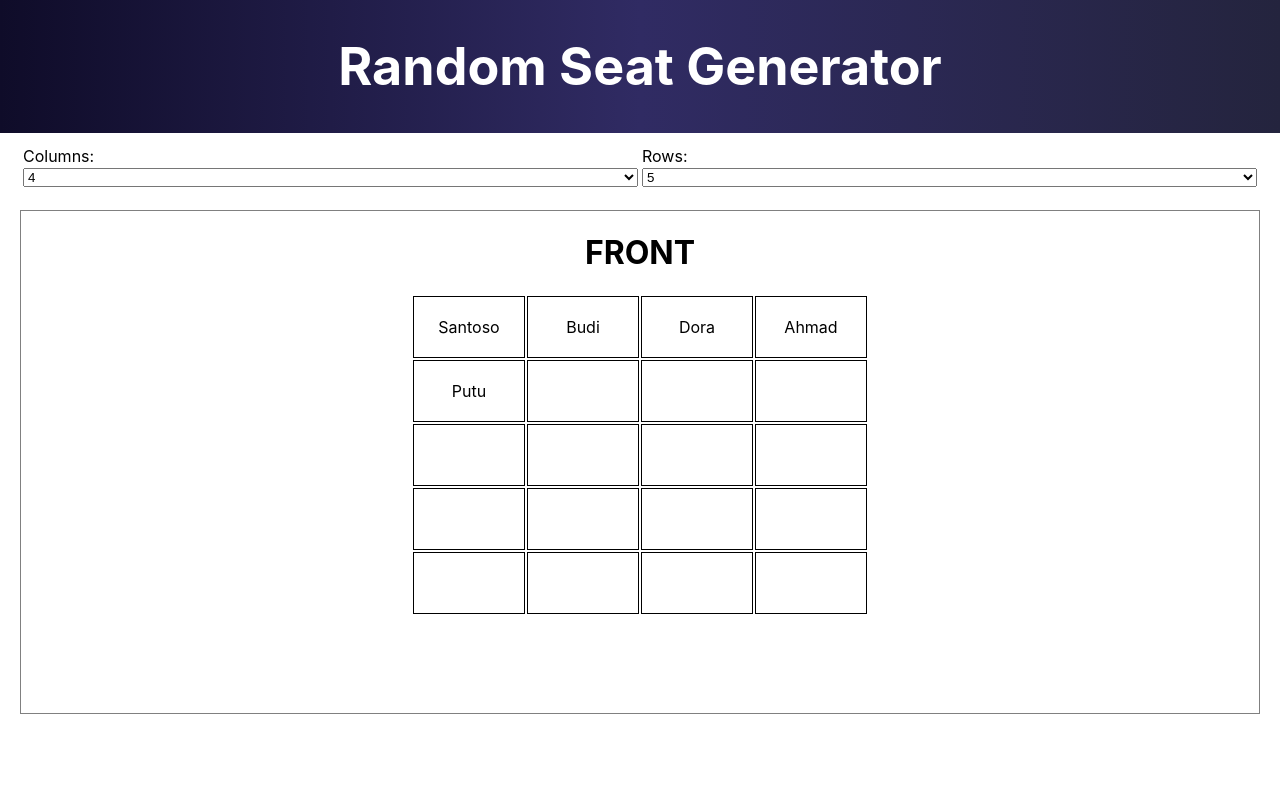
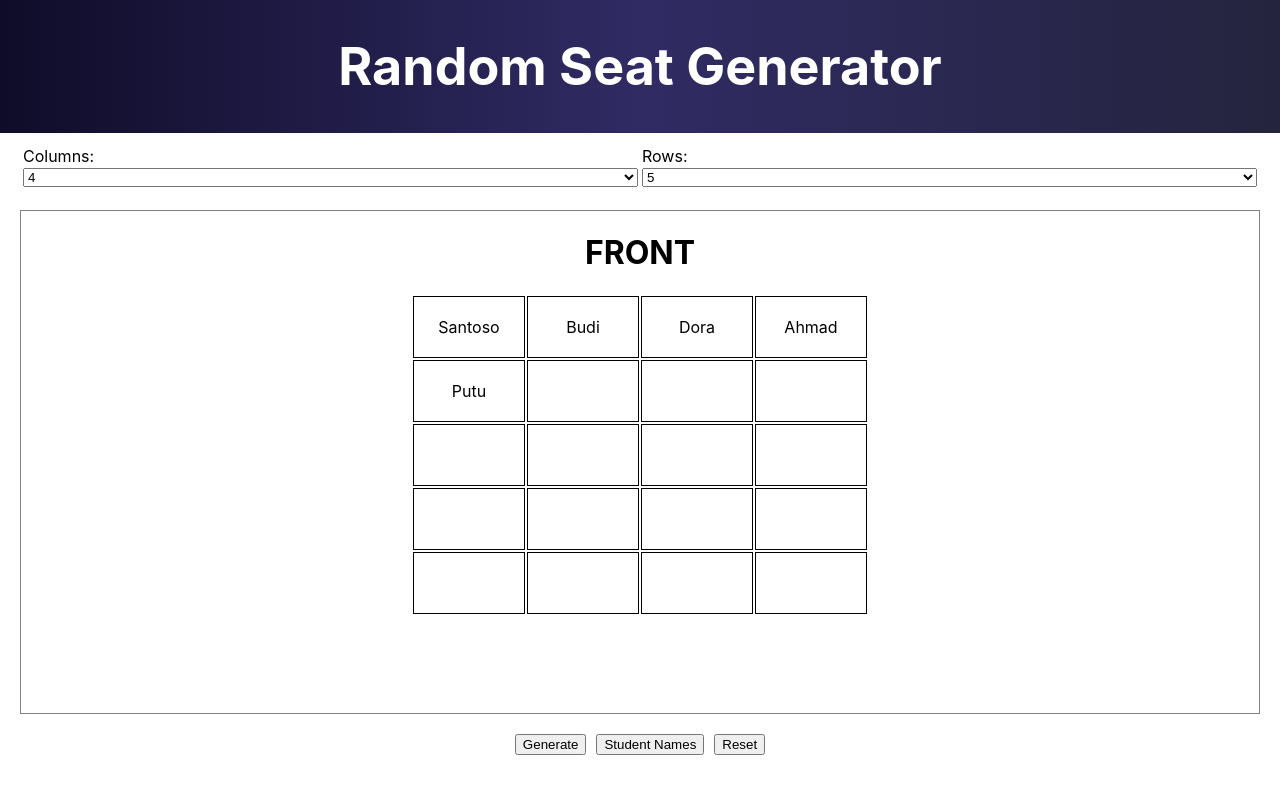
Before and after one commit to putuprema/random-seat-generator, a React (Create React App) app: page / in a window 1280 px wide. Shown: the top 794 px of the page. Built offline with nearby package versions, Linux system fonts and the light colour scheme.

Commit message:
add buttons for generate, reset, and update student names

```diff
--- a/src/App.css
+++ b/src/App.css
@@ -47,3 +47,13 @@
 .selector {
   width: 100%;
 }
+
+.button-container {
+  display: flex;
+  flex-direction: row;
+  justify-content: center;
+}
+
+.button-container button {
+  margin: 0px 5px;
+}
--- /dev/null
+++ b/src/components/Buttons.js
@@ -0,0 +1,13 @@
+import React from 'react'
+
+function Buttons(props) {
+  return (
+    <div className="button-container">
+      <button name="gen" onClick={props.handleClick}>Generate</button>
+      <button name="updateName" onClick={props.handleClick}>Student Names</button>
+      <button name="reset" onClick={props.handleClick}>Reset</button>
+    </div>
+  )
+}
+
+export default Buttons
--- a/src/components/MainComponent.js
+++ b/src/components/MainComponent.js
@@ -1,6 +1,7 @@
 import React from 'react';
 import RowsAndColumnsSelector from './RowsAndColumnsSelector'
 import ChairTable from './ChairTable'
+import Buttons from './Buttons'
 
 class MainComponent extends React.Component {
   constructor() {
@@ -12,6 +13,7 @@ class MainComponent extends React.Component {
       names: ["Putu", "Budi", "Dora", "Ahmad", "Santoso"]
     }
     this.handleChange = this.handleChange.bind(this)
+    this.handleClick = this.handleClick.bind(this)
   }
 
   componentDidMount() {
@@ -78,12 +80,21 @@ class MainComponent extends React.Component {
     )
   }
 
+  handleClick(event) {
+    const {name} = event.target
+    switch (name) {
+      case "gen": this.generateTableData("rows", this.state.rows); break;
+      default: break;
+    }
+  }
+
   render() {
     console.log(this.state)
     return (
       <div className="MainComponent">
         <RowsAndColumnsSelector handleChange={this.handleChange} state={this.state} /> <br />
-        <ChairTable state={this.state} />
+        <ChairTable state={this.state} /> <br />
+        <Buttons handleClick={this.handleClick} />
       </div>
     )
   }
```
